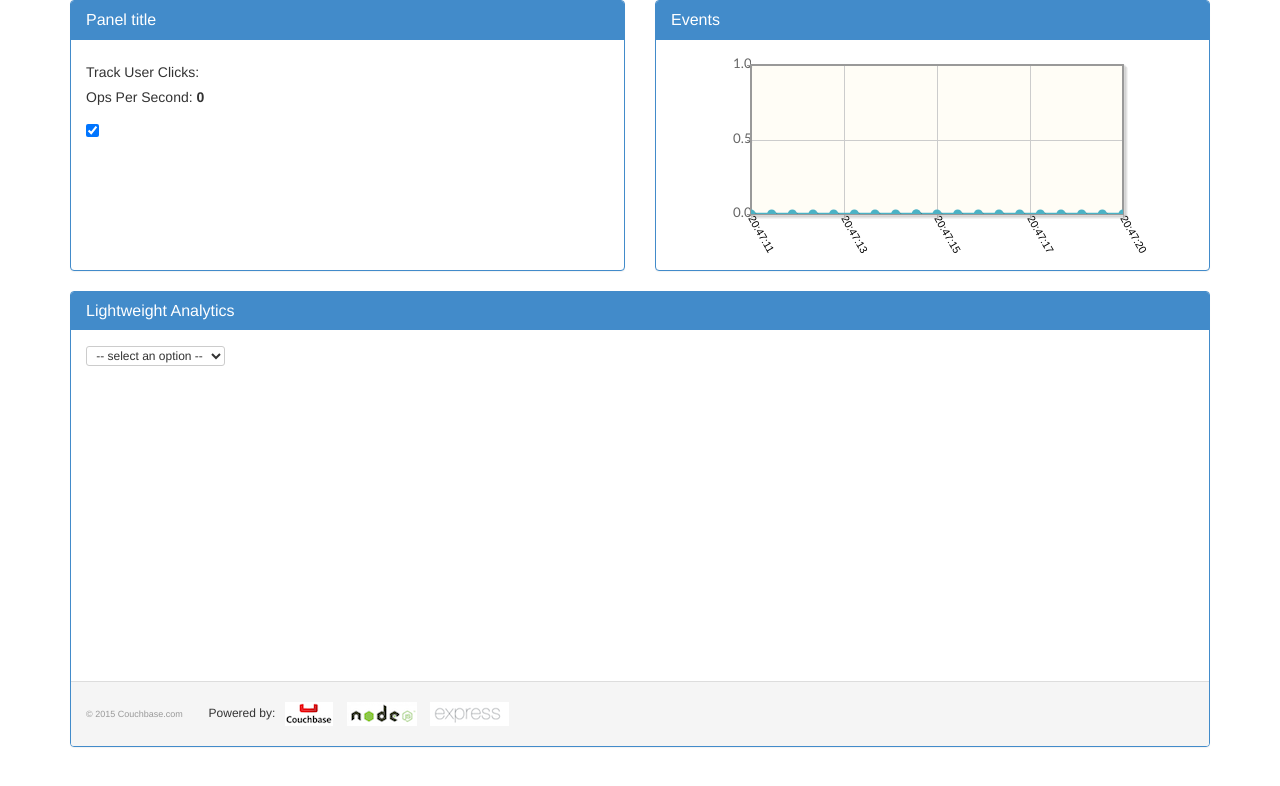
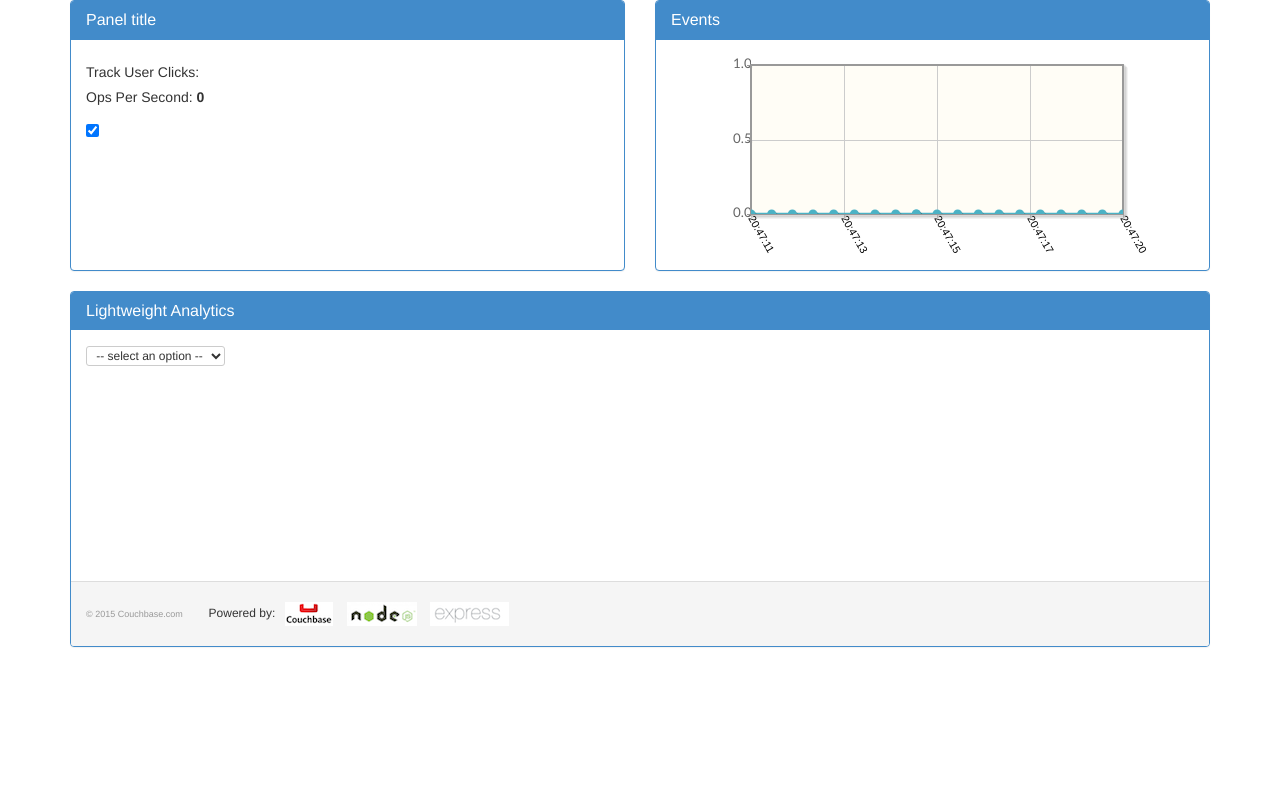
Before and after one commit to ToddGreenstein/click-tracker, a website: page public/index.html in a window 1280 px wide. Drawn offline with Linux system fonts and the light colour scheme; no server answers.

Commit message:
fixed stylesheets

```diff
--- a/public/index.html
+++ b/public/index.html
@@ -70,7 +70,7 @@
                         <option value="income">Income</option>
                     </select>
                 </div>
-                    <div id="barchart" style="height:300px; width:800px;" class=center"></div>
+                    <div id="barchart" style="height:200px; width:800px;" class=center"></div>
                 </div>
                 <div class="panel-footer">
                 <h6><small> © 2015 Couchbase.com </small> &nbsp;&nbsp;&nbsp;&nbsp;&nbsp;&nbsp;&nbsp;Powered by:&nbsp;&nbsp;&nbsp;<img src="/images/logoCouchbase.png"/>&nbsp;&nbsp;&nbsp;&nbsp;<img src="/images/logoNode.png"/>&nbsp;&nbsp;&nbsp;&nbsp;<img src="/images/logoExpress.png"/>
```
